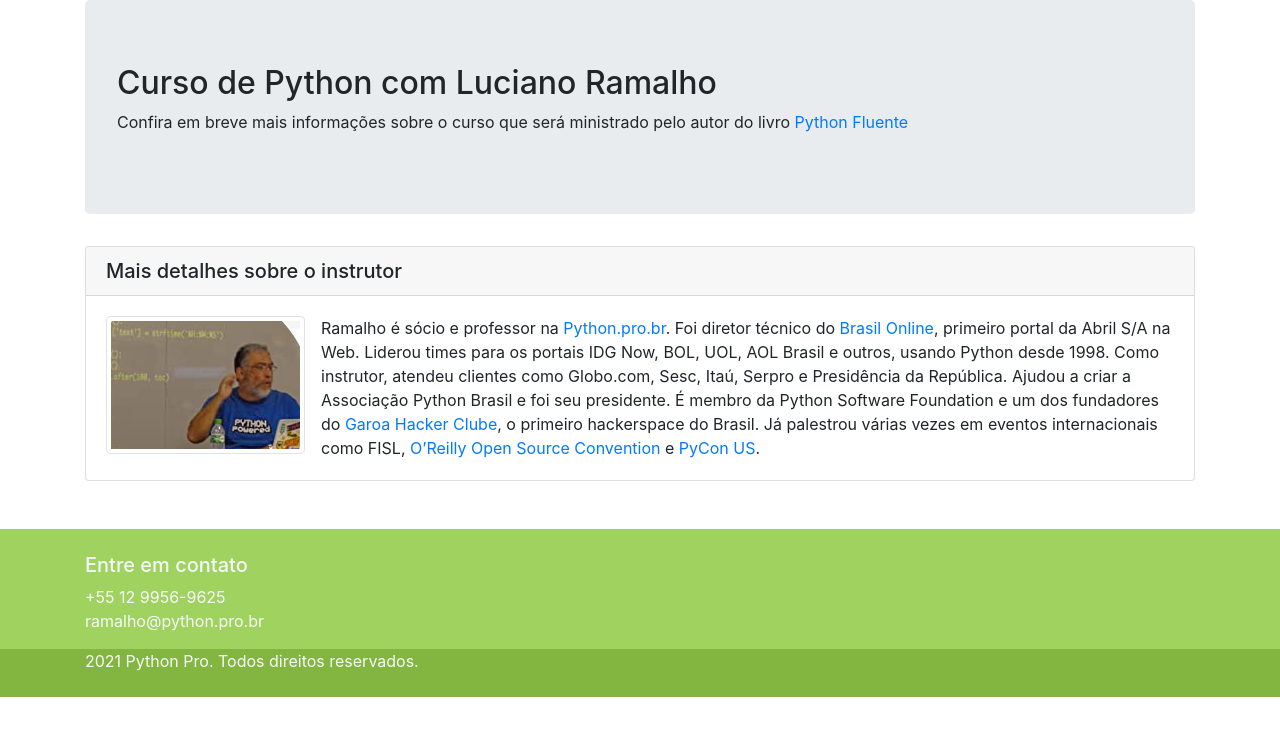
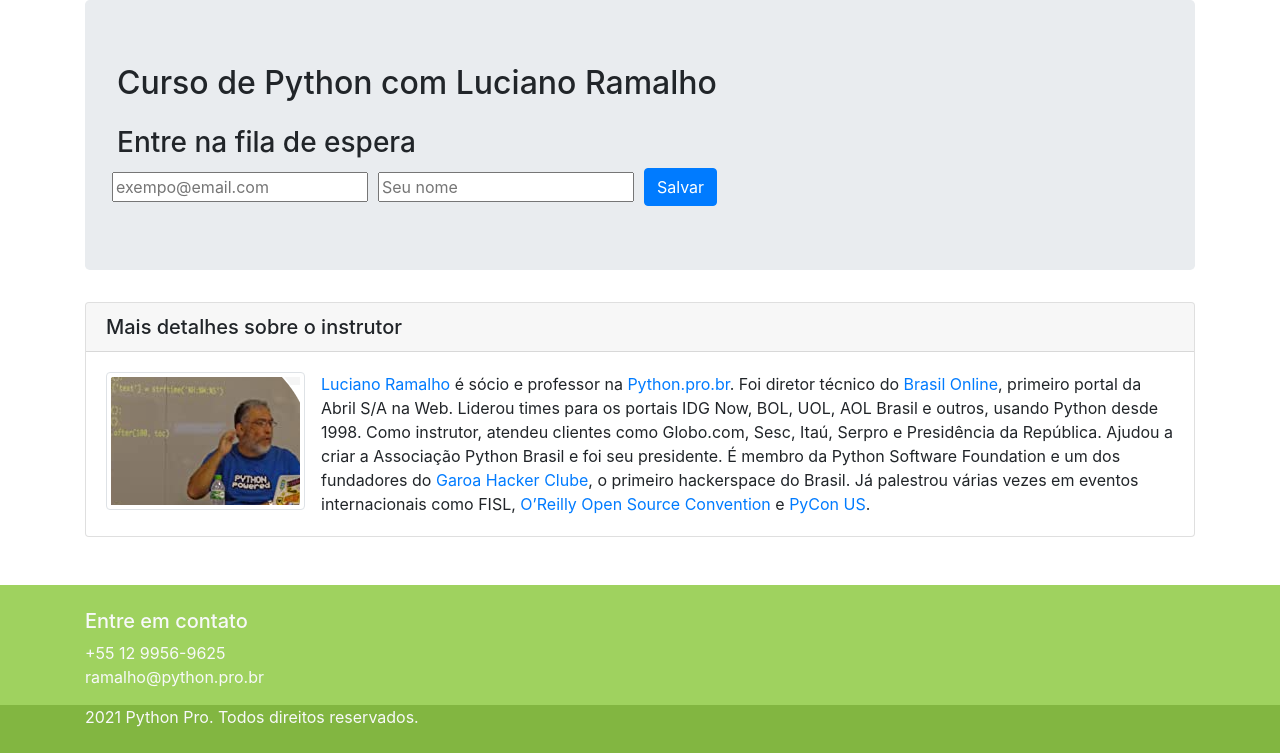
Before and after one commit to JameicaAlvarenga/curso_django, a Django app: template pypro/base/templates/base/home.html in a window 1280 px wide. Shown: the part 56-809 px from the top of the page. Before the commit the page ends 753 px from the top, so only its background shows below. Run offline with Django 3.2, Linux system fonts and the light colour scheme; the template is opened without the code that fills it, so the values that code supplies are empty; some libraries are stand-ins or nearby versions.

Commit message:
incluido cadastro de lista de espera. usando mailchimp

```diff
--- a/pypro/base/templates/base/home.html
+++ b/pypro/base/templates/base/home.html
@@ -27,7 +27,9 @@
         <div class="col-md-12">
             <nav class="navbar navbar-expand-lg navbar-dark bg-dark">
                 <a class="navbar-brand" href="{% url 'base:home' %}">Python Pro</a>
-                <button class="navbar-toggler" type="button" data-toggle="collapse" data-target="#navbarSupportedContent" aria-controls="navbarSupportedContent" aria-expanded="false" aria-label="Toggle navigation">
+                <button class="navbar-toggler" type="button" data-toggle="collapse"
+                        data-target="#navbarSupportedContent" aria-controls="navbarSupportedContent"
+                        aria-expanded="false" aria-label="Toggle navigation">
                     <span class="navbar-toggler-icon"></span>
                 </button>
 
@@ -40,7 +42,8 @@
                             <a class="nav-link" href="#">Livros</a>
                         </li>
                         <li class="nav-item dropdown">
-                            <a class="nav-link dropdown-toggle" href="#" id="navbarDropdown" role="button" data-toggle="dropdown" aria-haspopup="true" aria-expanded="false">
+                            <a class="nav-link dropdown-toggle" href="#" id="navbarDropdown" role="button"
+                               data-toggle="dropdown" aria-haspopup="true" aria-expanded="false">
                                 Dropdown
                             </a>
                             <div class="dropdown-menu" aria-labelledby="navbarDropdown">
@@ -64,12 +67,30 @@
                 <h2>
                     Curso de Python com Luciano Ramalho
                 </h2>
-				<p>
-				    Confira em breve mais informações sobre o curso que será ministrado pelo autor do livro
-                    <a href="https://www.oreilly.com/library/view/fluent-python/9781491946237/"
-                       target="_blank" > Python Fluente</a>
+                <h3 class="mt-4">Entre na fila de espera</h3>
+                <form action="https://gmail.us6.list-manage.com/subscribe/post?u=82f6973075294a3c9515b89e5&amp;id=530a5c07d9"
+                      method="post" id="mc-embedded-subscribe-form" name="mc-embedded-subscribe-form"
+                      class="form-row align-items-center" target="_blank" novalidate>
 
-                </p>
+                    <div class="form-row align-items-center">
+                        <div class="col-auto">
+                            <label class="sr-only" for="mce-EMAIL">Email</label>
+                            <input type="email" value="" name="EMAIL" class="form-required" id="mce-EMAIL"
+                                   placeholder="exempo@email.com">
+                        </div>
+                        <div class="col-auto">
+                            <label class="sr-only" for="mce-FNAME">Email</label>
+                            <input type="text" value="" name="FNAME" class="" id="mce-FNAME"
+                                   placeholder="Seu nome">
+                        </div>
+
+                        <div class="col-auto">
+                            <input type="submit" value="Salvar" name="subscribe" id="mc-embedded-subscribe"
+                                   class="btn btn-primary">
+                        </div>
+                    </div>
+                </form>
+
             </div>
             <div class="row">
                 <div class="col-md-12">
@@ -81,7 +102,9 @@
                             <p class="card-text">
                                 <img src="{% static 'img/ramalho.png' %}" alt="Foto de Luciano Ramalho"
                                      class="img-thumbnail float-left mr-3"/>
-                                Ramalho é sócio e professor na <a href="http://python.pro.br">Python.pro.br</a>.
+                                <a href="https://www.oreilly.com/library/view/fluent-python/9781491946237/">
+                                    Luciano Ramalho</a> é sócio e professor na <a href="http://python.pro.br">
+                                Python.pro.br</a>.
                                 Foi diretor técnico do <a href="http://pt.wikipedia.org/wiki/Brasil_Online"> Brasil
                                 Online</a>,
                                 primeiro portal da Abril S/A na Web. Liderou times para os portais IDG Now, BOL, UOL,
```
Lines whose indentation alone changed are shown as unchanged.
